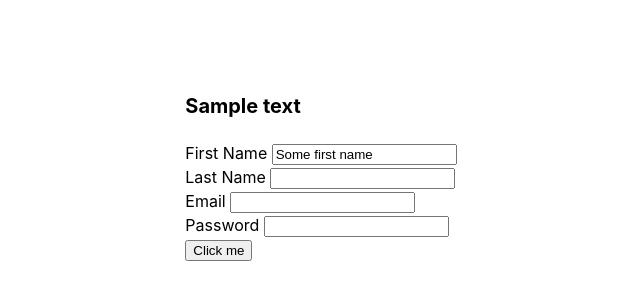
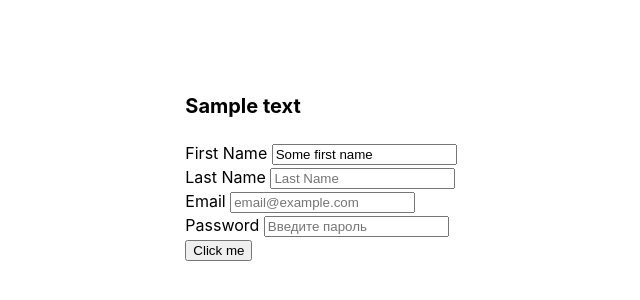
Before and after one commit to Arantiryo/react-universal-component, a React (Vite) app: page / in a window 1280 px wide. Shown: the part 234-534 px from the top of the page, without its empty margins (319-959 px from the left). Built offline with nearby package versions, Linux system fonts and the light colour scheme.

Commit message:
fix: getPropsByType type checks

```diff
--- a/src/components/field/Field.tsx
+++ b/src/components/field/Field.tsx
@@ -1,14 +1,14 @@
 import { FC } from 'react';
 import { InputProps } from '../../types';
 
-const getPropsByType = (type: string) => {
-  if (type === 'emailInput')
+const getPropsByType = (type: string, label: string) => {
+  if (type === 'inputEmail')
     return {
       inputType: 'email',
       placeholder: 'email@example.com',
     };
 
-  if (type === 'passwordInput')
+  if (type === 'inputPassword')
     return {
       inputType: 'password',
       placeholder: 'Введите пароль',
@@ -16,13 +16,13 @@ const getPropsByType = (type: string) => {
 
   return {
     inputType: 'text',
-    placeholder: '',
+    placeholder: label,
   };
 };
 
 const Field: FC<InputProps> = (props) => {
   const { id, type, label, required, defaultValue } = props.field;
-  const { inputType, placeholder } = getPropsByType(type);
+  const { inputType, placeholder } = getPropsByType(type, label);
 
   const handleChange = (event: React.ChangeEvent<HTMLInputElement>) => {
     props.setValues(id, event.target.value);
```
